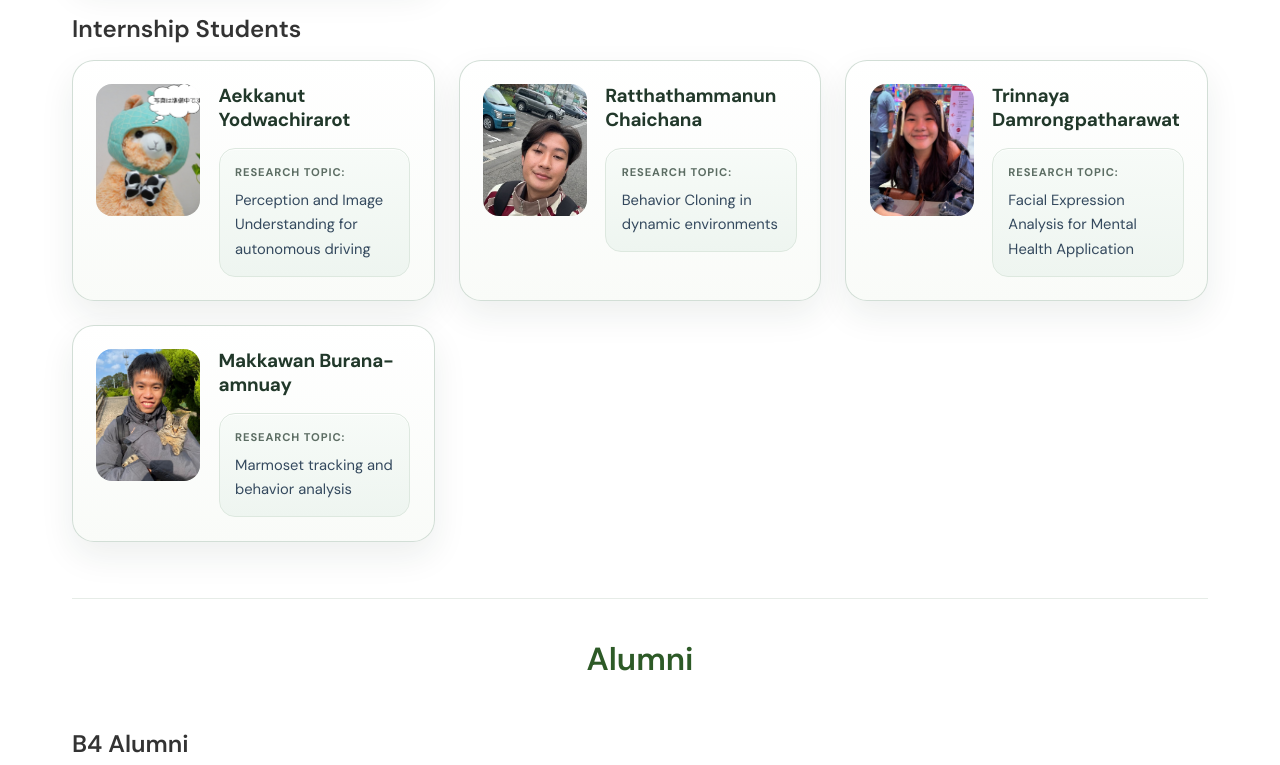
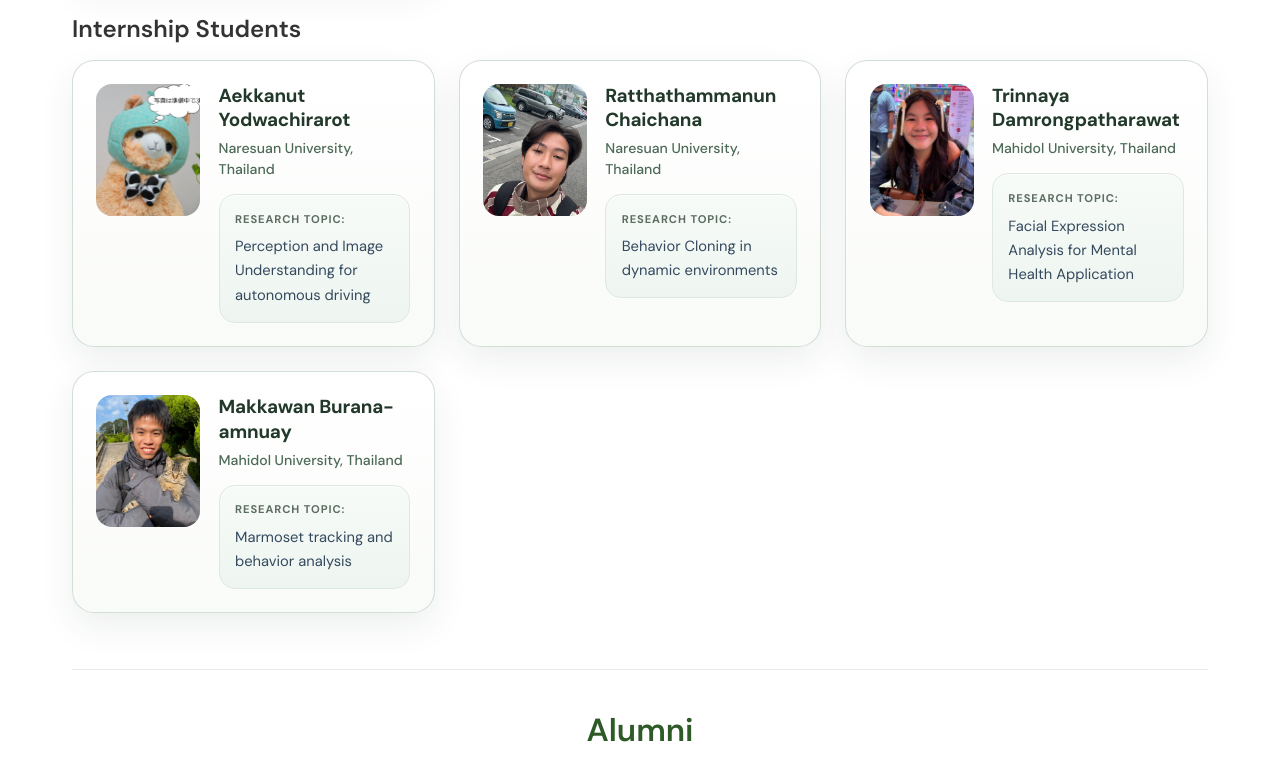
Before and after one commit to prarinya-lab/prarinya-lab.github.io, a plain HTML site: page members.html in a window 1280 px wide. Shown: the part 2400-3165 px from the top of the page. Drawn offline with Linux system fonts and the light colour scheme.

Commit message:
Add internship student affiliations

```diff
--- a/members.html
+++ b/members.html
@@ -503,6 +503,13 @@
             margin: 0.3em 0 0;
             line-height: 1.45;
         }
+        .student-affiliation {
+            font-size: 0.88em;
+            color: #4d6a58;
+            margin: 0.38em 0 0;
+            line-height: 1.45;
+            font-weight: 500;
+        }
         .research-topic {
             margin: 1em 0 0;
             padding: 1em 1.05em;
@@ -785,6 +792,7 @@
                                 </div>
                                 <div class="student-info">
                                     <h4 class="student-name">Aekkanut Yodwachirarot</h4>
+                                    <p class="student-affiliation">Naresuan University, Thailand</p>
                                     <p class="research-topic">
                                         <strong>Research Topic:</strong>
                                         <span>Perception and Image Understanding for autonomous driving</span>
@@ -798,6 +806,7 @@
                                 </div>
                                 <div class="student-info">
                                     <h4 class="student-name">Ratthathammanun Chaichana</h4>
+                                    <p class="student-affiliation">Naresuan University, Thailand</p>
                                     <p class="research-topic">
                                         <strong>Research Topic:</strong>
                                         <span>Behavior Cloning in dynamic environments</span>
@@ -811,6 +820,7 @@
                                 </div>
                                 <div class="student-info">
                                     <h4 class="student-name">Trinnaya Damrongpatharawat</h4>
+                                    <p class="student-affiliation">Mahidol University, Thailand</p>
                                     <p class="research-topic">
                                         <strong>Research Topic:</strong>
                                         <span>Facial Expression Analysis for Mental Health Application</span>
@@ -824,6 +834,7 @@
                                 </div>
                                 <div class="student-info">
                                     <h4 class="student-name">Makkawan Burana-amnuay</h4>
+                                    <p class="student-affiliation">Mahidol University, Thailand</p>
                                     <p class="research-topic">
                                         <strong>Research Topic:</strong>
                                         <span>Marmoset tracking and behavior analysis</span>
@@ -869,6 +880,7 @@
                                     <div class="student-info">
                                         <h4 class="student-name">Panipuk Yotthamee</h4>
                                         <p class="student-name-jp">ヨッタミー　パ二パック</p>
+                                        <p class="student-affiliation">Chiang Mai University, Thailand</p>
                                         <div class="alumni-project">
                                             <span class="alumni-project-label">Internship Research</span>
                                             <p class="alumni-project-title">Ambiguous Facial Expression Analysis</p>
@@ -882,6 +894,7 @@
                                     <div class="student-info">
                                         <h4 class="student-name">Yingyi Mao</h4>
                                         <p class="student-name-jp">マオ　インイー</p>
+                                        <p class="student-affiliation">Chiang Mai University, Thailand</p>
                                         <div class="alumni-project">
                                             <span class="alumni-project-label">Internship Research</span>
                                             <p class="alumni-project-title">Image feature of Adversarial example for face recognition</p>
```
